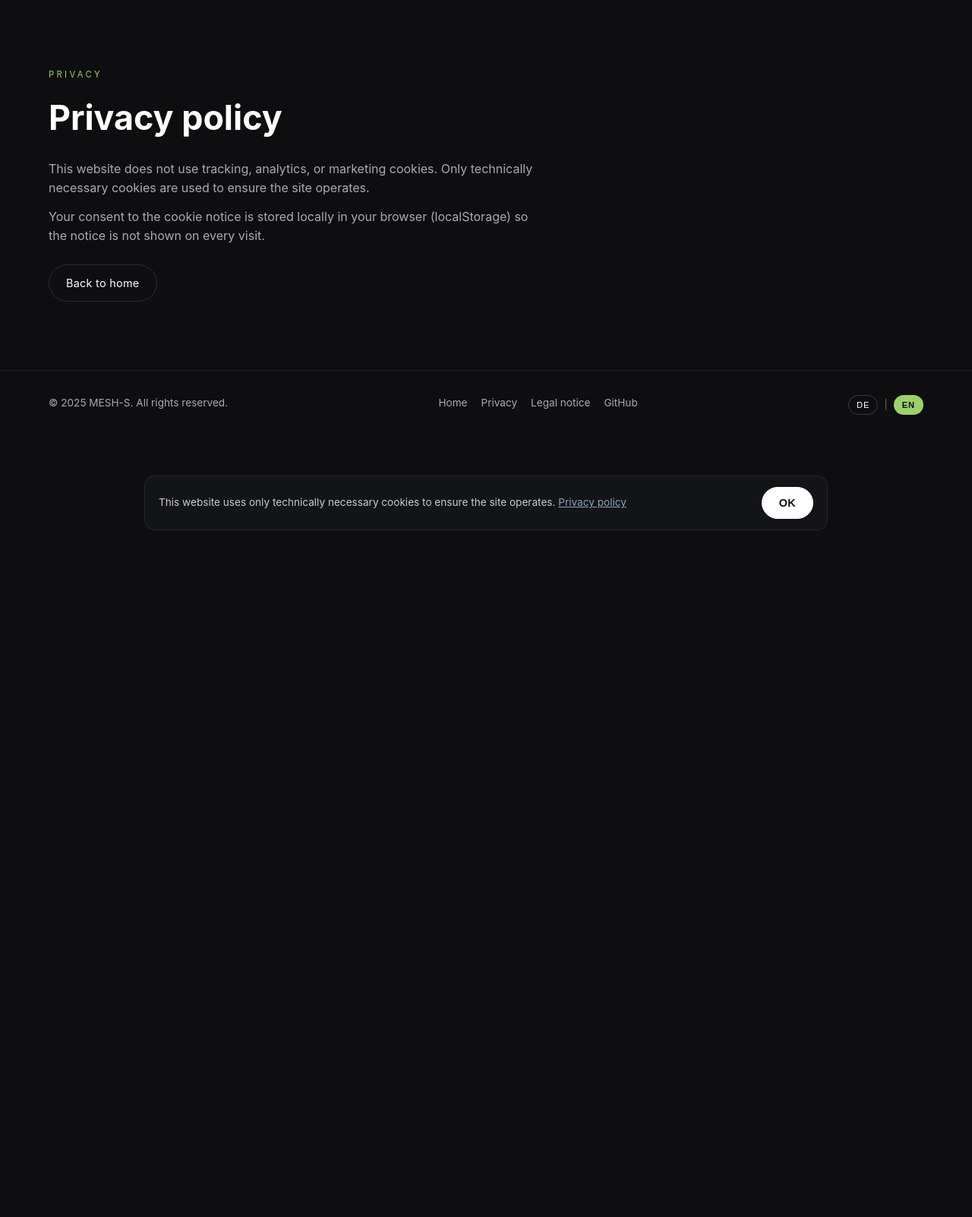
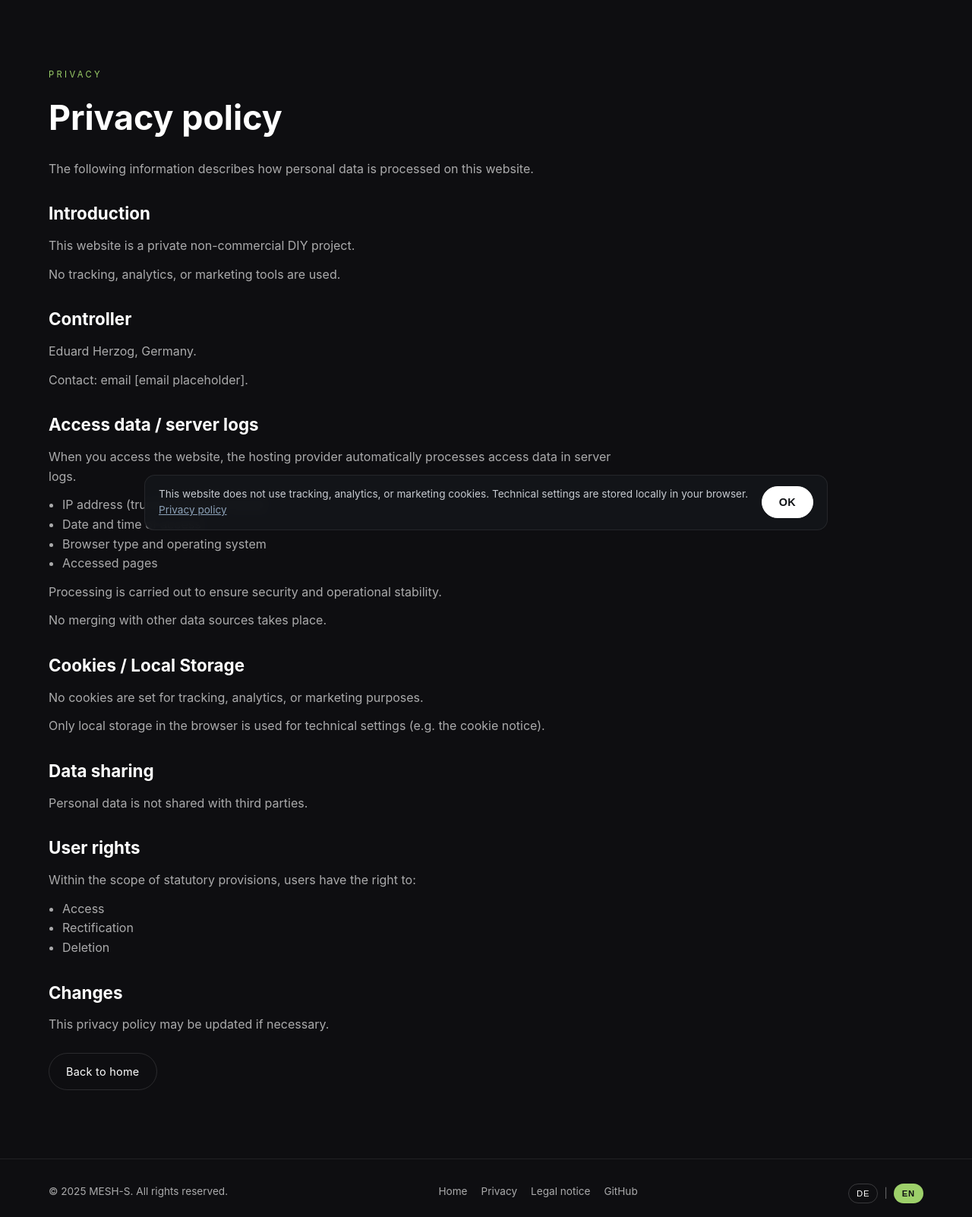
Before and after one commit to Skrap87/mesh-s.org, a PHP site: page /privacy.html in a window 1280 px wide. Shown: the part 86-1688 px from the top of the page at 76% size. Before the commit the page ends 784 px from the top, so only its background shows below. Run offline with PHP 8.4, Linux system fonts and the light colour scheme.

Commit message:
Update privacy policy content

```diff
--- a/i18n.js
+++ b/i18n.js
@@ -245,7 +245,7 @@ const translations = {
     },
     cookie: {
       aria: "Cookie notice",
-      text: "This website uses only technically necessary cookies to ensure the site operates.",
+      text: "This website does not use tracking, analytics, or marketing cookies. Technical settings are stored locally in your browser.",
       link: "Privacy policy",
       button: "OK"
     },
@@ -253,8 +253,49 @@ const translations = {
       metaTitle: "Privacy policy – MESH-S",
       eyebrow: "Privacy",
       title: "Privacy policy",
-      subtitle1: "This website does not use tracking, analytics, or marketing cookies. Only technically necessary cookies are used to ensure the site operates.",
-      subtitle2: "Your consent to the cookie notice is stored locally in your browser (localStorage) so the notice is not shown on every visit.",
+      subtitle: "The following information describes how personal data is processed on this website.",
+      sections: {
+        intro: {
+          title: "Introduction",
+          body1: "This website is a private non-commercial DIY project.",
+          body2: "No tracking, analytics, or marketing tools are used."
+        },
+        controller: {
+          title: "Controller",
+          body1: "Eduard Herzog, Germany.",
+          body2: "Contact: email [email placeholder]."
+        },
+        logs: {
+          title: "Access data / server logs",
+          body1: "When you access the website, the hosting provider automatically processes access data in server logs.",
+          item1: "IP address (truncated/anonymized)",
+          item2: "Date and time of access",
+          item3: "Browser type and operating system",
+          item4: "Accessed pages",
+          body2: "Processing is carried out to ensure security and operational stability.",
+          body3: "No merging with other data sources takes place."
+        },
+        storage: {
+          title: "Cookies / Local Storage",
+          body1: "No cookies are set for tracking, analytics, or marketing purposes.",
+          body2: "Only local storage in the browser is used for technical settings (e.g. the cookie notice)."
+        },
+        sharing: {
+          title: "Data sharing",
+          body1: "Personal data is not shared with third parties."
+        },
+        rights: {
+          title: "User rights",
+          body1: "Within the scope of statutory provisions, users have the right to:",
+          item1: "Access",
+          item2: "Rectification",
+          item3: "Deletion"
+        },
+        changes: {
+          title: "Changes",
+          body1: "This privacy policy may be updated if necessary."
+        }
+      },
       back: "Back to home"
     },
     impressum: {
@@ -523,7 +564,7 @@ const translations = {
     },
     cookie: {
       aria: "Cookie-Hinweis",
-      text: "Diese Website verwendet ausschließlich technisch notwendige Cookies, um den Betrieb der Seite sicherzustellen.",
+      text: "Diese Website verwendet keine Tracking-, Analytics- oder Marketing-Cookies. Technische Einstellungen werden lokal im Browser gespeichert.",
       link: "Datenschutzerklärung",
       button: "OK"
     },
@@ -531,8 +572,49 @@ const translations = {
       metaTitle: "Datenschutzerklärung – MESH-S",
       eyebrow: "Datenschutz",
       title: "Datenschutzerklärung",
-      subtitle1: "Diese Website verwendet keine Tracking-, Analytics- oder Marketing-Cookies. Es kommen ausschließlich technisch notwendige Cookies zum Einsatz, um den Betrieb der Seite sicherzustellen.",
-      subtitle2: "Ihr Einverständnis zum Cookie-Hinweis wird lokal in Ihrem Browser gespeichert (localStorage), damit der Hinweis nicht bei jedem Besuch erneut angezeigt wird.",
+      subtitle: "Die folgenden Informationen beschreiben, wie personenbezogene Daten auf dieser Website verarbeitet werden.",
+      sections: {
+        intro: {
+          title: "Einleitung",
+          body1: "Diese Website ist ein privates, nichtkommerzielles DIY-Projekt.",
+          body2: "Es werden keine Tracking-, Analytics- oder Marketing-Tools eingesetzt."
+        },
+        controller: {
+          title: "Verantwortlicher",
+          body1: "Eduard Herzog, Deutschland.",
+          body2: "Kontakt: E-Mail [E-Mail-Platzhalter]."
+        },
+        logs: {
+          title: "Zugriffsdaten / Server-Logfiles",
+          body1: "Beim Aufruf der Website verarbeitet der Hosting-Provider automatisch Zugriffsdaten in Server-Logfiles.",
+          item1: "IP-Adresse (gekürzt/anonymisiert)",
+          item2: "Datum und Uhrzeit des Zugriffs",
+          item3: "Browsertyp und Betriebssystem",
+          item4: "Aufgerufene Seiten",
+          body2: "Die Verarbeitung erfolgt zur Sicherstellung von Sicherheit und Stabilität des Betriebs.",
+          body3: "Eine Zusammenführung mit anderen Datenquellen findet nicht statt."
+        },
+        storage: {
+          title: "Cookies / Local Storage",
+          body1: "Es werden keine Cookies für Tracking-, Analytics- oder Marketingzwecke gesetzt.",
+          body2: "Für technische Einstellungen (z. B. den Cookie-Hinweis) wird ausschließlich localStorage im Browser genutzt."
+        },
+        sharing: {
+          title: "Weitergabe von Daten",
+          body1: "Personenbezogene Daten werden nicht an Dritte weitergegeben."
+        },
+        rights: {
+          title: "Rechte der Nutzer",
+          body1: "Nutzer haben im Rahmen der gesetzlichen Vorgaben das Recht auf:",
+          item1: "Auskunft",
+          item2: "Berichtigung",
+          item3: "Löschung"
+        },
+        changes: {
+          title: "Änderungen",
+          body1: "Diese Datenschutzerklärung kann bei Bedarf angepasst werden."
+        }
+      },
       back: "Zurück zur Startseite"
     },
     impressum: {
--- a/privacy.html
+++ b/privacy.html
@@ -50,15 +50,77 @@
       <div class="container">
         <div class="eyebrow" data-i18n="privacy.eyebrow">Datenschutz</div>
         <h1 class="section-title" data-i18n="privacy.title">Datenschutzerklärung</h1>
-        <p class="section-subtitle" data-i18n="privacy.subtitle1">
-          Diese Website verwendet keine Tracking-, Analytics- oder Marketing-Cookies.
-          Es kommen ausschließlich technisch notwendige Cookies zum Einsatz, um den Betrieb
-          der Seite sicherzustellen.
+        <p class="section-subtitle" data-i18n="privacy.subtitle">
+          Die folgenden Informationen beschreiben, wie personenbezogene Daten auf dieser Website verarbeitet werden.
         </p>
-        <p class="section-subtitle" style="margin-top: 12px;" data-i18n="privacy.subtitle2">
-          Ihr Einverständnis zum Cookie-Hinweis wird lokal in Ihrem Browser gespeichert
-          (localStorage), damit der Hinweis nicht bei jedem Besuch erneut angezeigt wird.
-        </p>
+        <div class="privacy-section">
+          <h2 data-i18n="privacy.sections.intro.title">Einleitung</h2>
+          <p data-i18n="privacy.sections.intro.body1">
+            Diese Website ist ein privates, nichtkommerzielles DIY-Projekt.
+          </p>
+          <p data-i18n="privacy.sections.intro.body2">
+            Es werden keine Tracking-, Analytics- oder Marketing-Tools eingesetzt.
+          </p>
+        </div>
+        <div class="privacy-section">
+          <h2 data-i18n="privacy.sections.controller.title">Verantwortlicher</h2>
+          <p data-i18n="privacy.sections.controller.body1">
+            Eduard Herzog, Deutschland.
+          </p>
+          <p data-i18n="privacy.sections.controller.body2">
+            Kontakt: E-Mail [E-Mail-Platzhalter].
+          </p>
+        </div>
+        <div class="privacy-section">
+          <h2 data-i18n="privacy.sections.logs.title">Zugriffsdaten / Server-Logfiles</h2>
+          <p data-i18n="privacy.sections.logs.body1">
+            Beim Aufruf der Website verarbeitet der Hosting-Provider automatisch Zugriffsdaten in Server-Logfiles.
+          </p>
+          <ul>
+            <li data-i18n="privacy.sections.logs.item1">IP-Adresse (gekürzt/anonymisiert)</li>
+            <li data-i18n="privacy.sections.logs.item2">Datum und Uhrzeit des Zugriffs</li>
+            <li data-i18n="privacy.sections.logs.item3">Browsertyp und Betriebssystem</li>
+            <li data-i18n="privacy.sections.logs.item4">Aufgerufene Seiten</li>
+          </ul>
+          <p data-i18n="privacy.sections.logs.body2">
+            Die Verarbeitung erfolgt zur Sicherstellung von Sicherheit und Stabilität des Betriebs.
+          </p>
+          <p data-i18n="privacy.sections.logs.body3">
+            Eine Zusammenführung mit anderen Datenquellen findet nicht statt.
+          </p>
+        </div>
+        <div class="privacy-section">
+          <h2 data-i18n="privacy.sections.storage.title">Cookies / Local Storage</h2>
+          <p data-i18n="privacy.sections.storage.body1">
+            Es werden keine Cookies für Tracking-, Analytics- oder Marketingzwecke gesetzt.
+          </p>
+          <p data-i18n="privacy.sections.storage.body2">
+            Für technische Einstellungen (z. B. den Cookie-Hinweis) wird ausschließlich localStorage im Browser genutzt.
+          </p>
+        </div>
+        <div class="privacy-section">
+          <h2 data-i18n="privacy.sections.sharing.title">Weitergabe von Daten</h2>
+          <p data-i18n="privacy.sections.sharing.body1">
+            Personenbezogene Daten werden nicht an Dritte weitergegeben.
+          </p>
+        </div>
+        <div class="privacy-section">
+          <h2 data-i18n="privacy.sections.rights.title">Rechte der Nutzer</h2>
+          <p data-i18n="privacy.sections.rights.body1">
+            Nutzer haben im Rahmen der gesetzlichen Vorgaben das Recht auf:
+          </p>
+          <ul>
+            <li data-i18n="privacy.sections.rights.item1">Auskunft</li>
+            <li data-i18n="privacy.sections.rights.item2">Berichtigung</li>
+            <li data-i18n="privacy.sections.rights.item3">Löschung</li>
+          </ul>
+        </div>
+        <div class="privacy-section">
+          <h2 data-i18n="privacy.sections.changes.title">Änderungen</h2>
+          <p data-i18n="privacy.sections.changes.body1">
+            Diese Datenschutzerklärung kann bei Bedarf angepasst werden.
+          </p>
+        </div>
         <div style="margin-top: 24px;">
           <a class="btn btn-outline" href="/" data-i18n="privacy.back">Zurück zur Startseite</a>
         </div>
--- a/styles.css
+++ b/styles.css
@@ -266,6 +266,26 @@ section {
   color: var(--muted);
   font-size: 1rem;
   max-width: 640px;
+}
+
+.privacy-section {
+  margin-top: 28px;
+  max-width: 760px;
+  color: var(--muted);
+}
+
+.privacy-section h2 {
+  font-size: 1.4rem;
+  margin: 0 0 12px;
+  color: var(--fg);
+}
+
+.privacy-section p {
+  margin: 0 0 12px;
+}
+
+.privacy-section ul {
+  margin: 0 0 12px 18px;
 }
 
 .hero {
```
